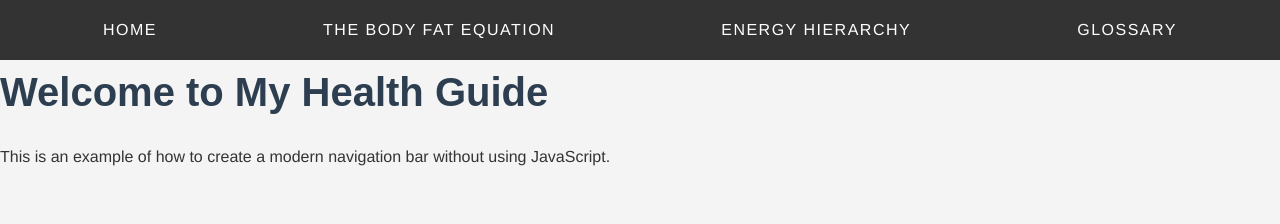
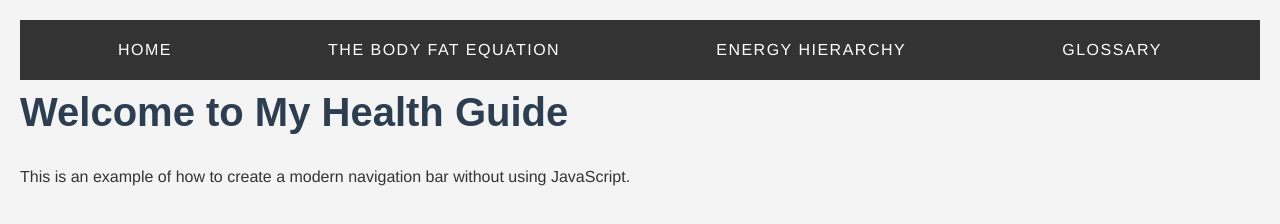
Before and after one commit to mattcwatson/health, a plain HTML site: page index.html in a window 1280 px wide. Drawn offline with Linux system fonts and the light colour scheme.

Commit message:
Update styles.css

```diff
--- a/styles.css
+++ b/styles.css
@@ -11,6 +11,7 @@ body {
     line-height: 1.6; /* Comfortable line spacing */
     color: #333; /* Darker gray for body text */
     background-color: #f4f4f4; /* Light background color */
+    padding: 20px; /* Add padding to the entire body to keep content away from the edges */
 }
 
 h1, h2, h3 {
```
